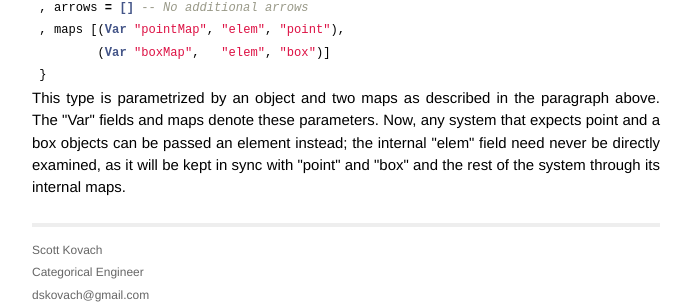
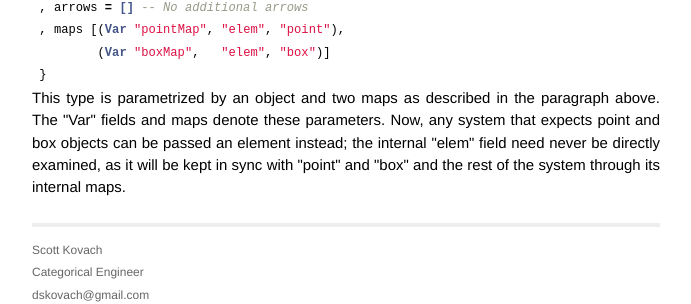
Before and after one commit to kovach/kovach.github.io, a Jekyll site: the page built from index.html, in a window 1280 px wide and 900 px high, scrolled down 1647 px. Shown: the part 582-886 px from the top of the window, without its empty margins (294-985 px from the left). Built offline with Jekyll 4.4.1, drawn with Linux system fonts in a browser that asks for light colours.

Commit message:
remove 'a'

```diff
--- a/index.html
+++ b/index.html
@@ -136,13 +136,11 @@ element =
 {% endhighlight %}
 This type is parametrized by an object and two maps as described in the
 paragraph above.  The "Var" fields and maps denote these parameters.  Now, any
-system that expects point and a box objects can be passed an element instead;
+system that expects point and box objects can be passed an element instead;
 the internal "elem" field need never be directly examined, as it will be kept
 in sync with "point" and "box" and the rest of the system through its internal
 maps.
 </p>
 <p>
 </p>
-<p>
-</p>
 </div>
```
